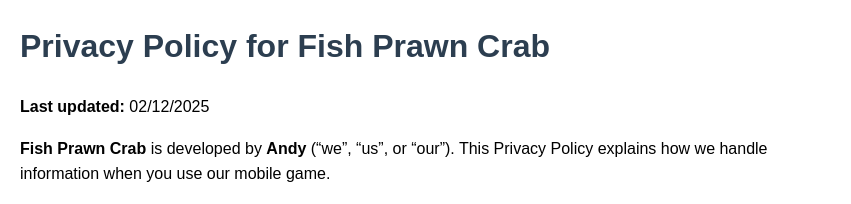
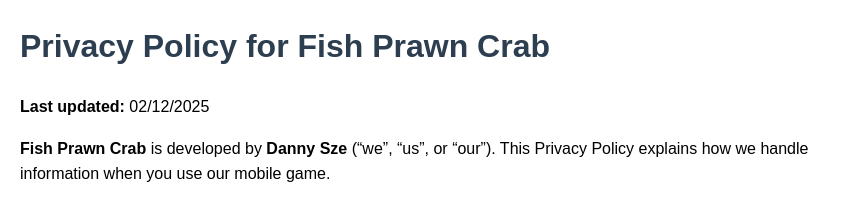
Before and after one commit to dannysze1976/ColorGame, a plain HTML site: page fpc_privacy.html in a window 1280 px wide. Shown: the top 204 px of the page, without its empty margins (0-851 px from the left). Drawn offline with Linux system fonts and the light colour scheme.

Commit message:
Update fpc_privacy.html

```diff
--- a/fpc_privacy.html
+++ b/fpc_privacy.html
@@ -27,7 +27,7 @@
     <h1>Privacy Policy for Fish Prawn Crab</h1>
     <p><strong>Last updated:</strong> 02/12/2025</p>
 
-    <p><strong>Fish Prawn Crab</strong> is developed by <strong>Andy</strong> (“we”, “us”, or “our”). This Privacy Policy explains how we handle information when you use our mobile game.</p>
+    <p><strong>Fish Prawn Crab</strong> is developed by <strong>Danny Sze</strong> (“we”, “us”, or “our”). This Privacy Policy explains how we handle information when you use our mobile game.</p>
 
     <h2>1. Information We Collect</h2>
 
```
